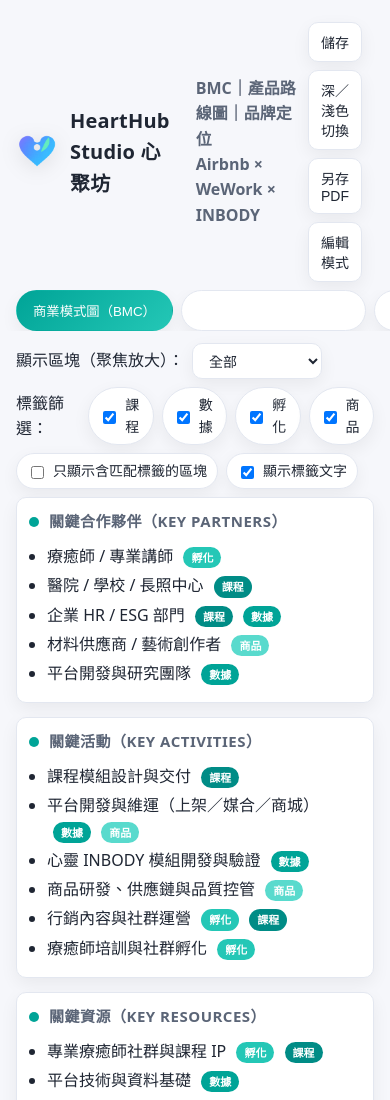
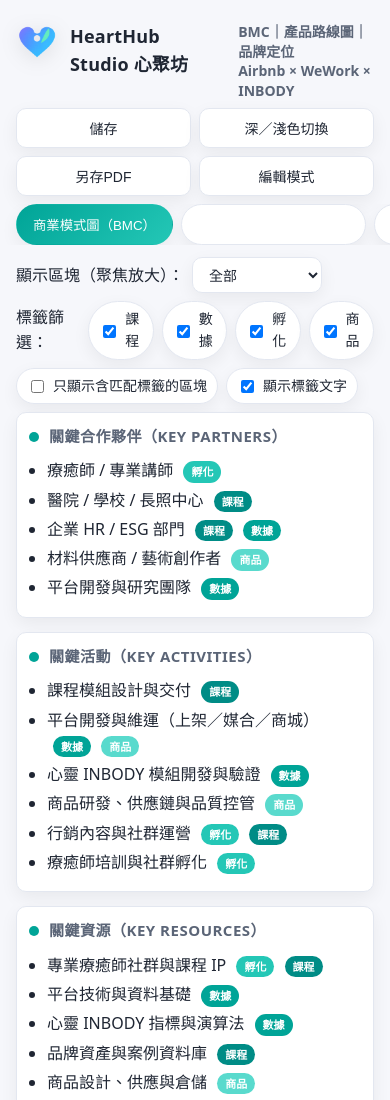
Before and after one commit to Stewart-Chen/HeartHub_Studio, a plain HTML site: page index.html in a window 390 px wide. Shown: the top 1100 px of the page. Drawn offline with Linux system fonts and the light colour scheme.

Commit message:
Update styles.css

```diff
--- a/styles.css
+++ b/styles.css
@@ -88,13 +88,41 @@
   .cell li{margin:4px 0}
   .toolbar{gap:8px}
   .tabs{gap:8px}
+  header{
+    grid-template-columns: 1fr; /* 由橫排改成一欄直排 */
+    gap: 8px;
+    align-items: start;
+  }
+  .logo{ align-items: flex-start; }
+
+  .name{ font-size: 18px; }
+  .sub{
+    font-size: 14px;
+    line-height: 1.4;
+    word-break: keep-all;
+  }
+
+  /* 右側按鈕群組可換行、在手機上兩顆一排 */
+  .controls{
+    justify-self: stretch;
+    display: flex;
+    flex-wrap: wrap;
+    gap: 8px;
+  }
+  .controls .btn{
+    flex: 1 1 calc(50% - 8px); /* 兩顆一排；太窄時自動掉到下一行 */
+  }
 }
 /* 小螢幕：標籤列可橫向捲動，避免擠成多行 */
 @media (max-width:480px){
   .tabs{flex-wrap:nowrap;overflow-x:auto;-webkit-overflow-scrolling:touch}
   .tab{white-space:nowrap}
 }
-
+@media (max-width:360px){
+  .controls .btn{
+    flex-basis: 100%;
+  }
+}
 /* ===== Roadmap ===== */
 .road{display:grid;gap:14px}
 .swim{background:var(--card);border:1px solid var(--line);border-radius:14px;box-shadow:var(--shadow)}
```
